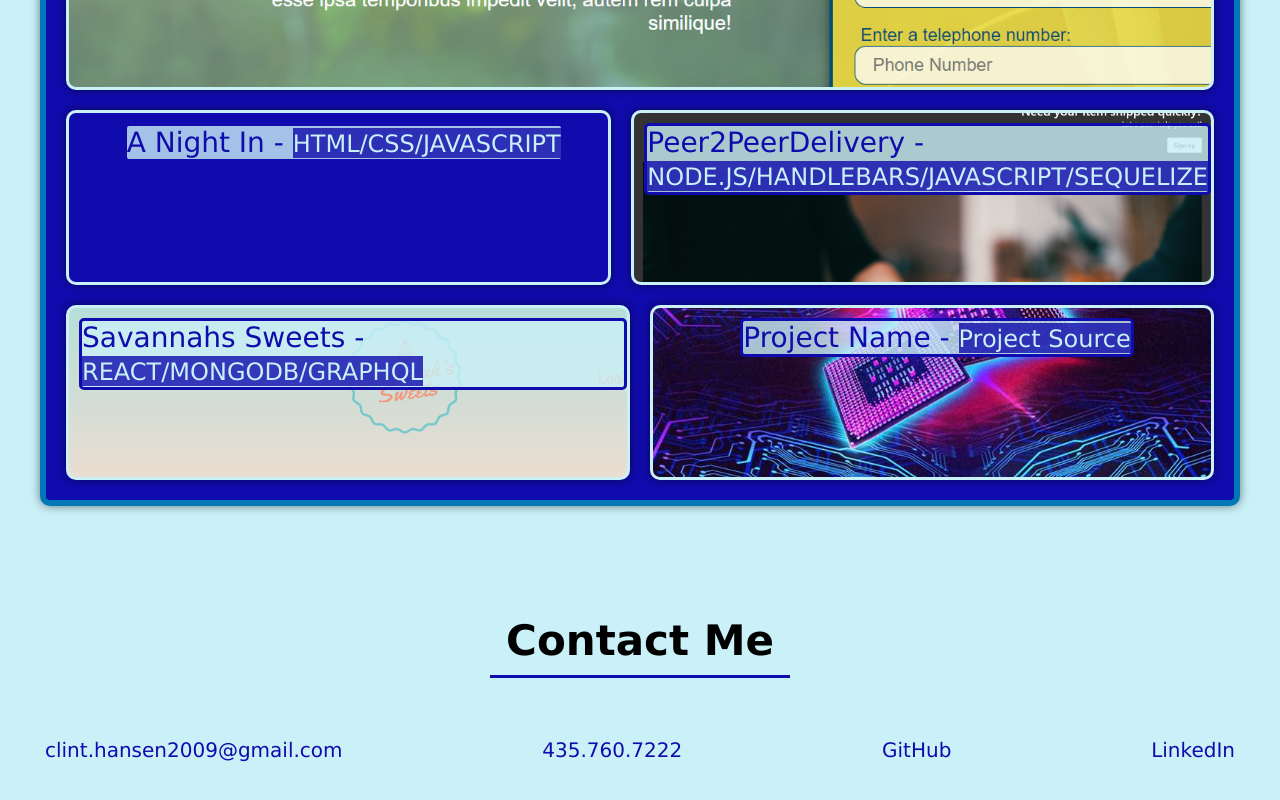
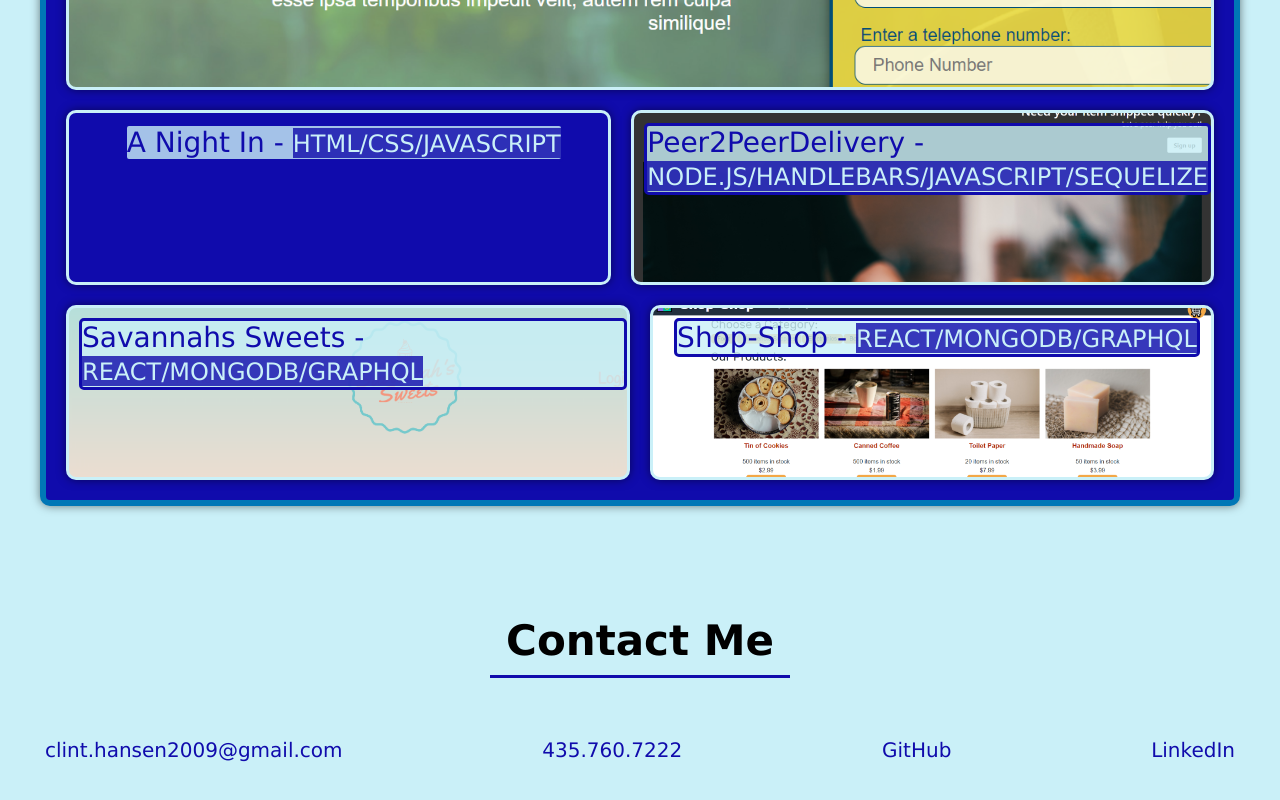
Before and after one commit to Clint-Hansen/my-portfolio, a plain HTML site: page index.html in a window 1280 px wide. Shown: the part 1379-2179 px from the top of the page. Drawn offline with Linux system fonts and the light colour scheme.

Commit message:
added 5th project

```diff
--- a/assets/css/style.css
+++ b/assets/css/style.css
@@ -176,7 +176,7 @@ section {
 }
 
 .placeholder-4 {
-    background-image: url(../images/placeholder4.jpg);
+    background-image: url(../images/shopshop.PNG);
 }
 /*MY WORK STYLE END*/
 
--- a/index.html
+++ b/index.html
@@ -75,9 +75,9 @@
                 </div>
             </a>
 
-            <a href="#" class="project placeholder-4">
+            <a href="https://shielded-oasis-98896.herokuapp.com/" class="project placeholder-4">
                 <div>
-                    <h3>Project Name - <span>Project Source</span></h3>
+                    <h3>Shop-Shop - <span>REACT/MONGODB/GRAPHQL</span></h3>
                 </div>
             </a>
         </div>
```
Also changed, not shown: assets/images/shopshop.PNG (added).
